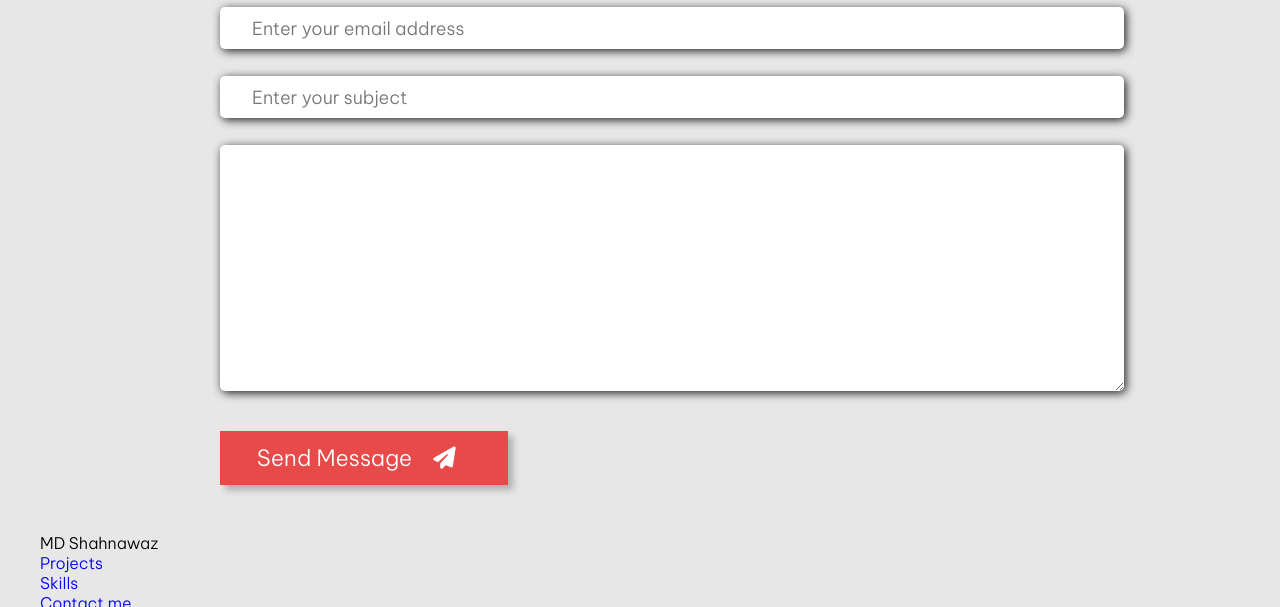
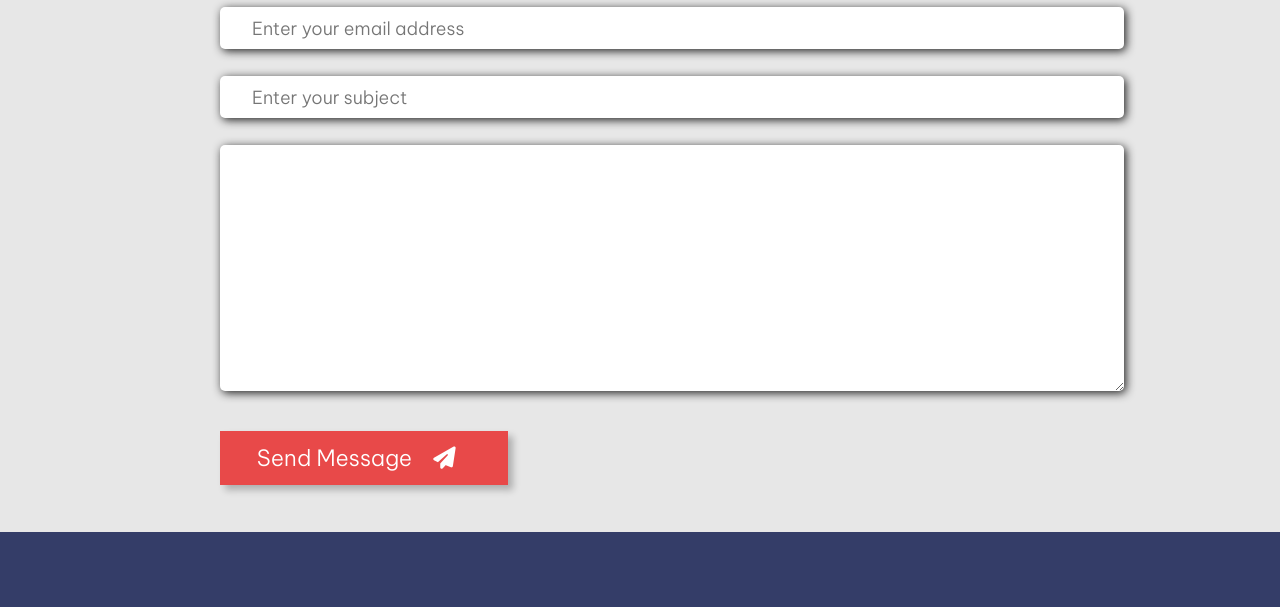
Before and after one commit to MdShahnawaz474/Portofolio-project-2, a plain HTML site: page portfolioProject /index.html in a window 1280 px wide. Shown: the part 3549-4156 px from the top of the page. Drawn offline with nearby package versions, Linux system fonts and the light colour scheme.

Commit message:
faded text footer

```diff
--- a/portfolioProject /style.css
+++ b/portfolioProject /style.css
@@ -693,3 +693,27 @@ bottom: 10%;
   font: size 1.5rem; ;
 
 }
+
+footer{
+  position: relative;
+  margin-top: -1px;
+  background-color: #343d68;
+  padding: 5rem;
+}
+
+.footer-wrapper{
+  display: flex;
+  gap: 1rem;
+  padding: 1.2rem;
+  justify-content: space-between;
+  align-items: center;
+}
+
+.footer-faded-text{
+  position: absolute;
+  left: 0;
+  bottom: 0;
+  color: #535c87 ;
+  user-select: none;
+  font-size: 5em ;
+}
```
